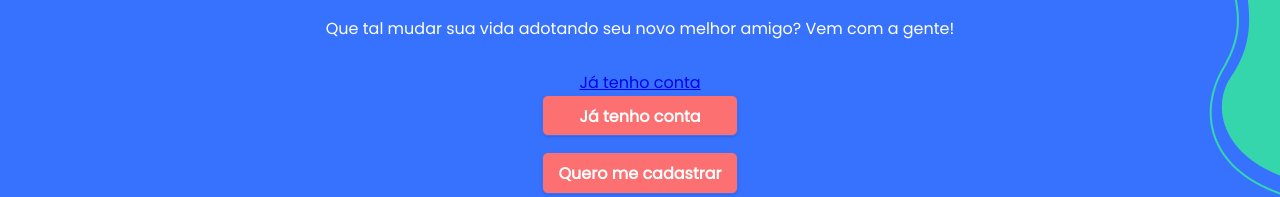
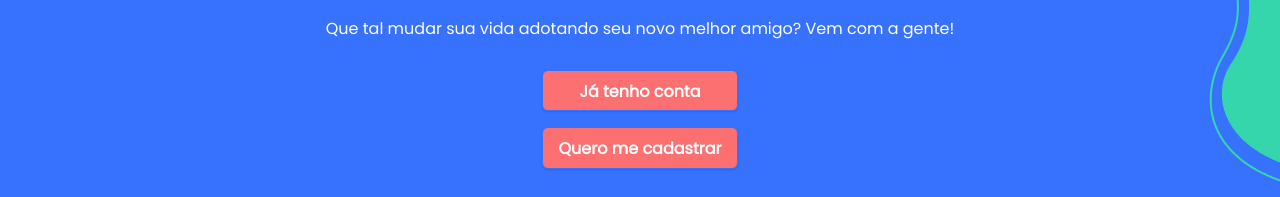
Before and after one commit to gerbelli27/adopet, a React (Create React App) app: page / in a window 1280 px wide. Shown: the part 644-841 px from the top of the page. Built offline with nearby package versions, Linux system fonts and the light colour scheme.

Commit message:
WIP general class

```diff
--- a/src/App.css
+++ b/src/App.css
@@ -7,6 +7,7 @@
 body {
   margin: 0px;
   color: #333;
+  text-decoration: none;
   --type-first: "Poppins", sans-serif;
   --type-second: "IBM Plex Sans", sans-serif;
   font-family: var(--type-first);
--- a/src/App.js
+++ b/src/App.js
@@ -1,21 +1,26 @@
-import { BrowserRouter, Routes, Route } from "react-router-dom";
+import { BrowserRouter, Routes, Route, useLocation } from "react-router-dom";
 import Header from "./components/Header";
 import Footer from "./components/Footer";
 import Home from "./pages/Home/Home";
+import Login from "./pages/Login/Login";
 import "./App.css";
-import Login from "./pages/Login/Login";
-import { useEffect, useState, useRef } from "react";
+import { useEffect, useState } from "react";
 
 function App() {
+  const [data, setData] = useState(true);
+  let location = useLocation();
+  useEffect(() => {
+    if (location !== "/") setData(false);
+    else setData(true);
+  }, [data, location]);
+
   return (
-    <div className="main">
-      <BrowserRouter basename={process.env.PUBLIC_URL}>
-        <Header />
-        <Routes>
-          <Route path="/" element={<Home />} />
-          <Route path="/login" element={<Login />} />
-        </Routes>
-      </BrowserRouter>
+    <div className={data ? "internal" : "main"}>
+      <Header />
+      <Routes>
+        <Route path="/" element={<Home />} />
+        <Route path="/login" element={<Login />} />
+      </Routes>
       <Footer />
     </div>
   );
--- /dev/null
+++ b/src/Routing.js
@@ -0,0 +1,17 @@
+import { BrowserRouter } from "react-router-dom";
+import Header from "./components/Header";
+import Footer from "./components/Footer";
+import App from "./App";
+import "./App.css";
+
+function Routing() {
+  return (
+    <>
+      <BrowserRouter basename={process.env.PUBLIC_URL}>
+        <App />
+      </BrowserRouter>
+    </>
+  );
+}
+
+export default Routing;
--- a/src/components/BtnLink.js
+++ /dev/null
@@ -1,10 +0,0 @@
-import styles from "./BtnLink.module.css";
-
-const Button = ({ props, children }) => {
-  return (
-    <a className={styles.button} {...props}>
-      {children}
-    </a>
-  );
-};
-export default Button;
--- a/src/components/BtnLink.module.css
+++ /dev/null
@@ -1,16 +0,0 @@
-.button {
-  margin: 0 auto 1rem;
-  display: block;
-  background-color: #fc7071;
-  color: #ffffff;
-  border: 1px solid #3772ff;
-  box-shadow: rgba(0, 0, 0, 0.1) 0px 1px 3px 0px,
-    rgba(0, 0, 0, 0.06) 0px 1px 2px 0px;
-  border-radius: 6px;
-  height: 2.6rem;
-  min-width: 12.2rem;
-  padding: 0.5rem;
-  font-family: var(--type-first);
-  font-size: 1rem;
-  font-weight: 600;
-}
--- a/src/index.js
+++ b/src/index.js
@@ -1,10 +1,10 @@
 import React from "react";
 import ReactDOM from "react-dom/client";
-import App from "./App";
+import Routing from "./Routing";
 
 const root = ReactDOM.createRoot(document.getElementById("root"));
 root.render(
   <React.StrictMode>
-    <App />
+    <Routing />
   </React.StrictMode>
 );
--- a/src/pages/Home/Home.js
+++ b/src/pages/Home/Home.js
@@ -1,7 +1,6 @@
 import styles from "./Home.module.css";
 import logo from "../../Assets/Logo.png";
 import ilustrationHome from "../../Assets/ilustration_home.png";
-import BtnLink from "../../components/BtnLink";
 import { Link } from "react-router-dom";
 
 const Home = () => {
@@ -14,9 +13,12 @@ const Home = () => {
           Que tal mudar sua vida adotando seu novo melhor amigo? Vem com a
           gente!
         </h1>
-        <Link to="/login">Já tenho conta</Link>
-        <BtnLink>Já tenho conta</BtnLink>
-        <BtnLink>Quero me cadastrar</BtnLink>
+        <Link to="/login" className={styles.link}>
+          Já tenho conta
+        </Link>
+        <Link to="/login" className={styles.link}>
+          Quero me cadastrar
+        </Link>
         <img
           src={ilustrationHome}
           alt="Imagem ilustracao"
--- a/src/pages/Home/Home.module.css
+++ b/src/pages/Home/Home.module.css
@@ -15,3 +15,21 @@
 .ilustrationHome {
   padding: 1rem 1rem 0rem;
 }
+
+.link {
+  margin: 0 auto 1rem;
+  display: block;
+  background-color: #fc7071;
+  color: #ffffff;
+  border: 1px solid #3772ff;
+  box-shadow: rgba(0, 0, 0, 0.1) 0px 1px 3px 0px,
+    rgba(0, 0, 0, 0.06) 0px 1px 2px 0px;
+  border-radius: 6px;
+  height: 2.6rem;
+  min-width: 12.2rem;
+  padding: 0.5rem;
+  font-family: var(--type-first);
+  font-size: 1rem;
+  font-weight: 600;
+  text-decoration: none;
+}
--- a/src/pages/Login/Login.js
+++ b/src/pages/Login/Login.js
@@ -3,7 +3,7 @@ import styles from "./Login.module.css";
 const Login = () => {
   return (
     <>
-      <section className={styles.home}>
+      <section className={styles.nada}>
         <p className="title">Boas-vindas!</p>
         <h1 className="subtitle">
           Que tal mudar sua vida adotando seu novo melhor amigo? Vem com a
```
